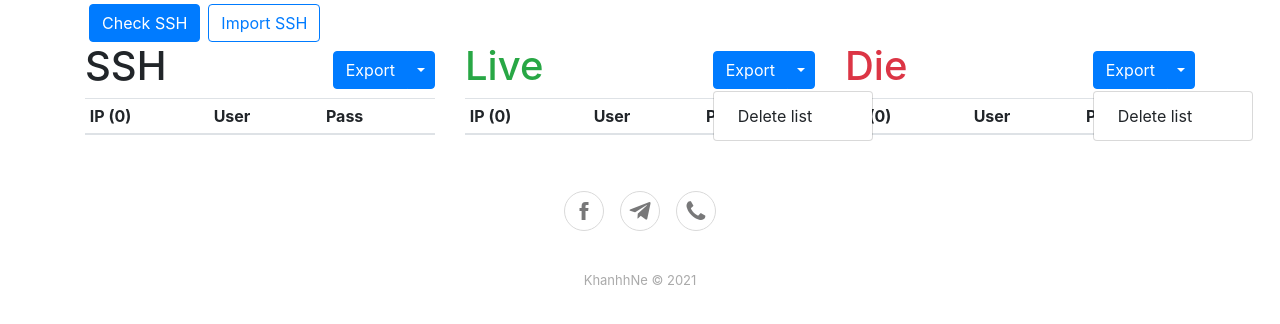
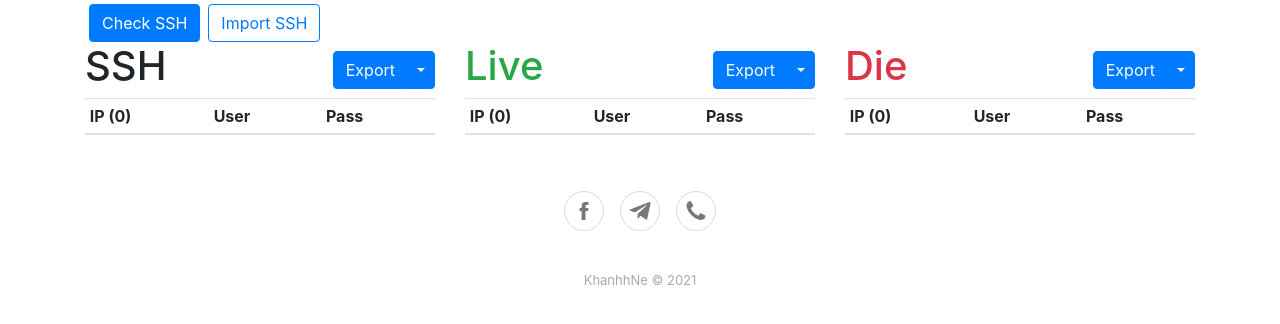
Before and after one commit to KhanhhNe/SSHManager, a Flask app: page /check-ssh/ in a window 1280 px wide. Shown: the part 88-412 px from the top of the page. Run offline with Flask 2, Linux system fonts and the light colour scheme; lists and menus that the app fills with data are empty; parts of the project's set-up code (start-up, migrations or seed data) failed here and were passed over; some libraries are stand-ins or nearby versions.

Commit message:
Fixed unclosed dropdown menu on check SSH FE

```diff
--- a/templates/check-ssh.html
+++ b/templates/check-ssh.html
@@ -96,8 +96,8 @@
                         <h1 class="text-left text-success">Live</h1>
                     </div>
                     <div class="col text-right">
-                        <div class="btn-group open"><button class="btn btn-primary" type="button" v-on:click="export_csv(ssh_live_list, 'live.txt')">Export</button><button class="btn btn-primary dropdown-toggle dropdown-toggle-split" data-toggle="dropdown" aria-expanded="true" type="button"></button>
-                            <div class="dropdown-menu show"><a class="dropdown-item" href="#" v-on:click="ssh_live_list = []" onclick="main_socket.emit(&#39;clear_live&#39;)">Delete list</a></div>
+                        <div class="btn-group"><button class="btn btn-primary" type="button" v-on:click="export_csv(ssh_live_list, 'live.txt')">Export</button><button class="btn btn-primary dropdown-toggle dropdown-toggle-split" data-toggle="dropdown" aria-expanded="false" type="button"></button>
+                            <div class="dropdown-menu"><a class="dropdown-item" href="#" v-on:click="ssh_live_list = []" onclick="main_socket.emit(&#39;clear_live&#39;)">Delete list</a></div>
                         </div>
                     </div>
                 </div>
@@ -126,8 +126,8 @@
                         <h1 class="text-left text-danger">Die</h1>
                     </div>
                     <div class="col text-right">
-                        <div class="btn-group open"><button class="btn btn-primary" type="button" v-on:click="export_csv(ssh_list, 'ssh.txt')">Export</button><button class="btn btn-primary dropdown-toggle dropdown-toggle-split" data-toggle="dropdown" aria-expanded="true" type="button"></button>
-                            <div class="dropdown-menu show"><a class="dropdown-item" href="#" v-on:click="ssh_die_list = []" onclick="main_socket.emit(&#39;clear_die&#39;)">Delete list</a></div>
+                        <div class="btn-group"><button class="btn btn-primary" type="button" v-on:click="export_csv(ssh_list, 'ssh.txt')">Export</button><button class="btn btn-primary dropdown-toggle dropdown-toggle-split" data-toggle="dropdown" aria-expanded="false" type="button"></button>
+                            <div class="dropdown-menu"><a class="dropdown-item" href="#" v-on:click="ssh_die_list = []" onclick="main_socket.emit(&#39;clear_die&#39;)">Delete list</a></div>
                         </div>
                     </div>
                 </div>
```
Also changed, not shown: 1 other file.
